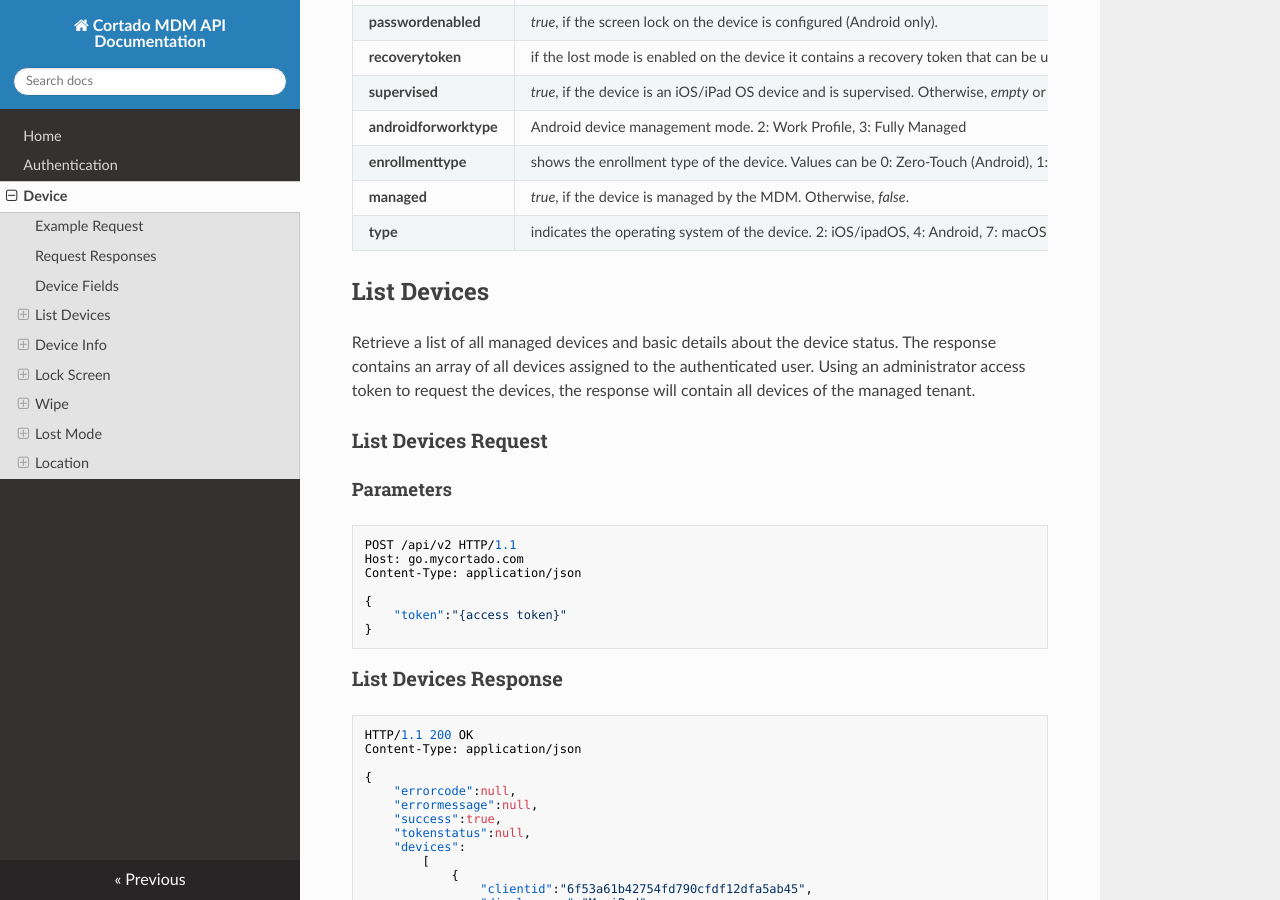
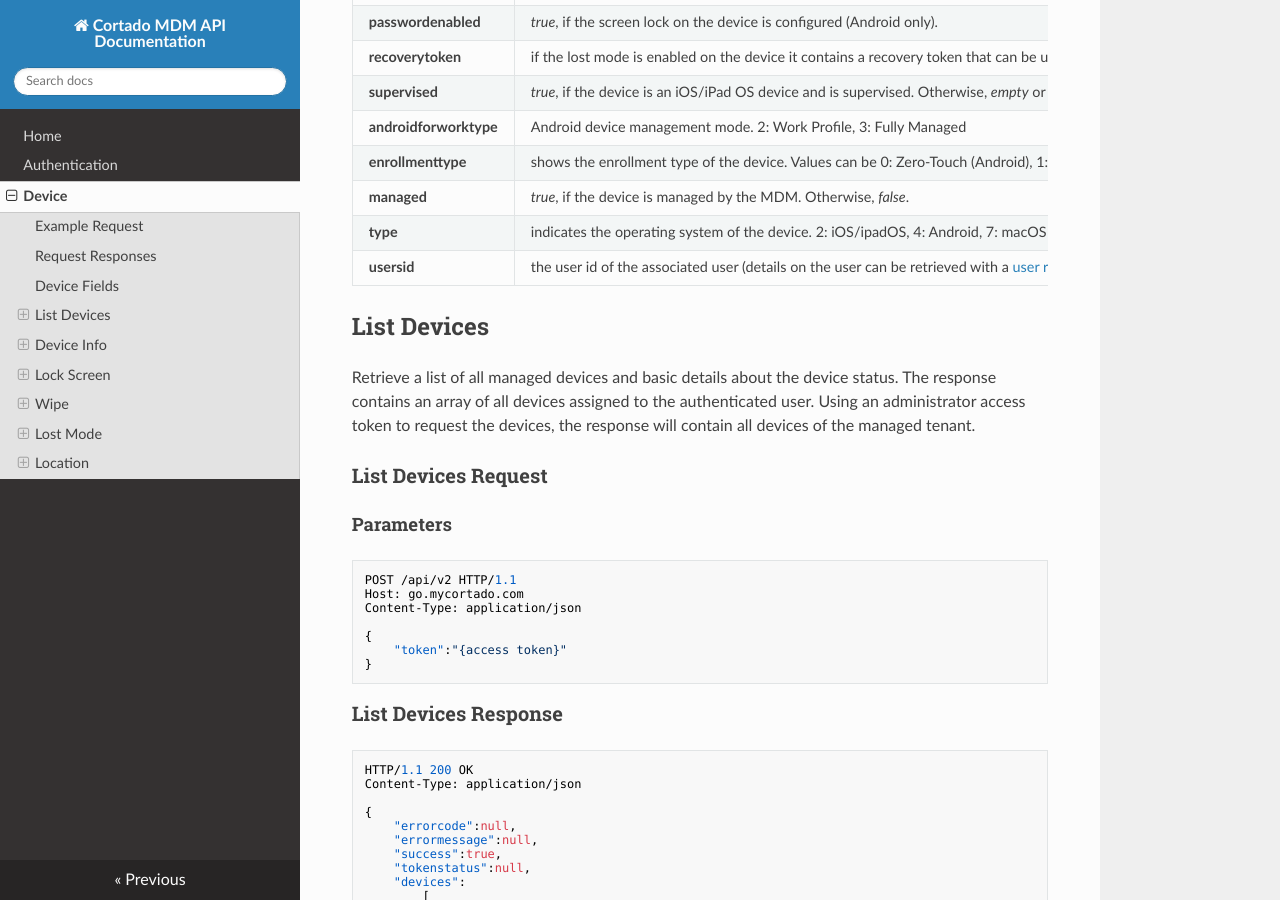
Before and after one commit to cortado-mobile-solutions/apidoc-mdm, an MkDocs documentation site: the page built from docs/device.md, in a window 1280 px wide and 900 px high, scrolled down 1367 px. Built offline with MkDocs 1.6.1, drawn with Linux system fonts in a browser that asks for light colours; nearby versions of some CDN libraries.

Commit message:
added usersid to respone

```diff
--- a/docs/device.md
+++ b/docs/device.md
@@ -61,6 +61,7 @@ The following fields can be returned by the API containing information about the
 | **enrollmenttype** | shows the enrollment type of the device. Values can be 0: Zero-Touch (Android), 1: Device Enrollment Program (iOS/ipadOS), 2: User Enrollment (iOS/ipadOS), 3: Samsung Knox Mobile Enrollment. If the device was not enrolled with one the listed above then *null* indcates no enrollment method. |
 | **managed** | *true*, if the device is managed by the MDM. Otherwise, *false*. |
 | **type** | indicates the operating system of the device. 2: iOS/ipadOS, 4: Android, 7: macOS |
+| **usersid** | the user id of the associated user (details on the user can be retrieved with a [user request](user.md)) |
 
 
 ## List Devices
```
